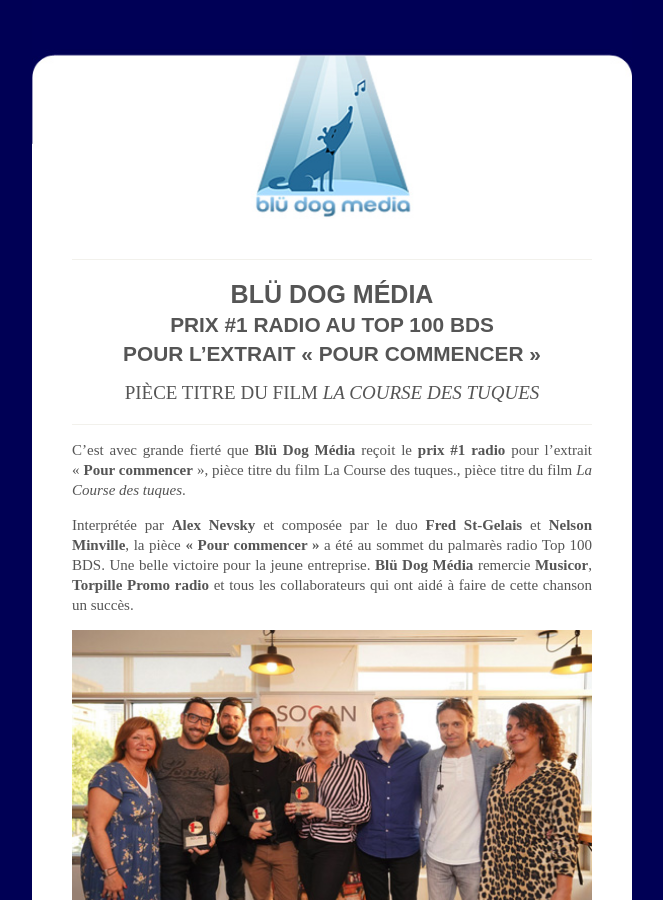
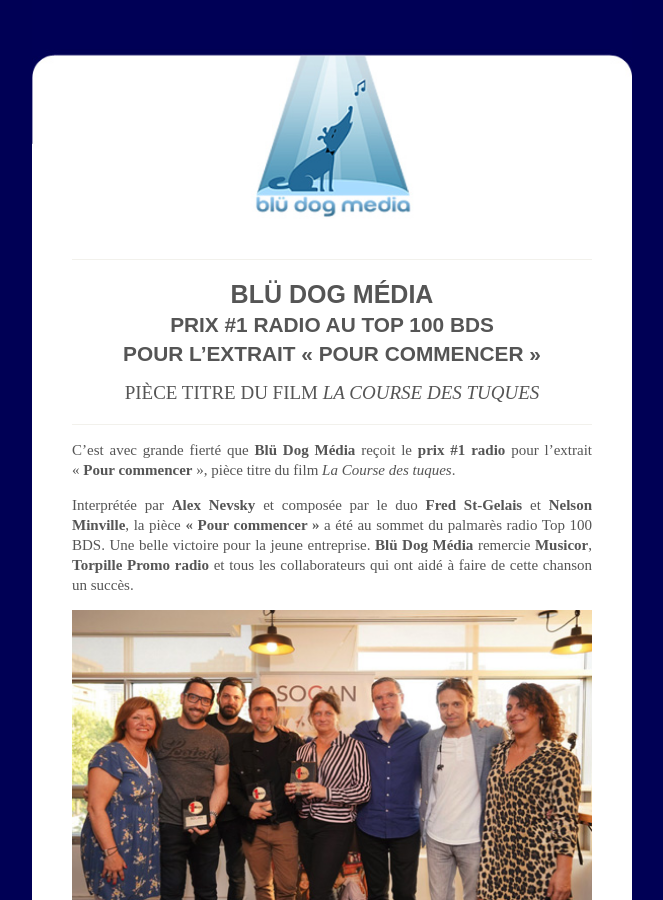
Before and after one commit to graphismatique/mfp, a Jekyll site: the page BlueDogSocan/index.html, which Jekyll copies as it is, in a window 1280 px wide and 900 px high. Shown: the whole window, without its empty margins (308-971 px from the left). Built offline with Jekyll 4.4.1, drawn with Linux system fonts in a browser that asks for light colours.

Commit message:
Update index.html

```diff
--- a/BlueDogSocan/index.html
+++ b/BlueDogSocan/index.html
@@ -247,7 +247,7 @@
                                         <small>PRIX #1 RADIO AU TOP 100 BDS<br>POUR L’EXTRAIT «&nbsp;POUR COMMENCER&nbsp;»</small></h1>
                                     <h2>PIÈCE TITRE DU FILM <i>LA COURSE DES TUQUES</i></h2>
                                     <hr>
-                                    <p>C’est avec grande fierté que <b>Blü Dog Média</b> reçoit le <b>prix #1 radio</b> pour l’extrait «&nbsp;<b>Pour commencer</b>&nbsp;», pièce titre du film La Course des tuques., pièce titre du film <i>La Course des tuques</i>.</p>
+                                    <p>C’est avec grande fierté que <b>Blü Dog Média</b> reçoit le <b>prix #1 radio</b> pour l’extrait «&nbsp;<b>Pour commencer</b>&nbsp;», pièce titre du film <i>La Course des tuques</i>.</p>
                                     <p>Interprétée par <b>Alex Nevsky</b> et composée par le duo <b>Fred St-Gelais</b> et <b>Nelson Minville</b>, la pièce <b>« Pour commencer »</b> a été au sommet du palmarès radio Top 100 BDS. Une belle victoire pour la jeune entreprise. <b>Blü Dog Média</b> remercie <b>Musicor</b>, <b>Torpille Promo radio</b> et tous les collaborateurs qui ont aidé à faire de cette chanson un succès.</p>
                                     <img class="photo" src="http://mariefranceprivee.com/BlueDogSocan/assets/photo.jpg" alt="Photo">
                                     <p><b>Blü Dog Média</b> est en effet une jeune entreprise de productions sonores cinématographiques et télévisuelles, d’éditions, de développement d’artistes et de gérance, créée en 2018 par <b>Nancy Brault</b> (vice-présidente) et <b>Marie-Claude Beauchamp</b> (présidente de Blü Dog Média et CarpeDiem Film&TV inc.).</p>
```
